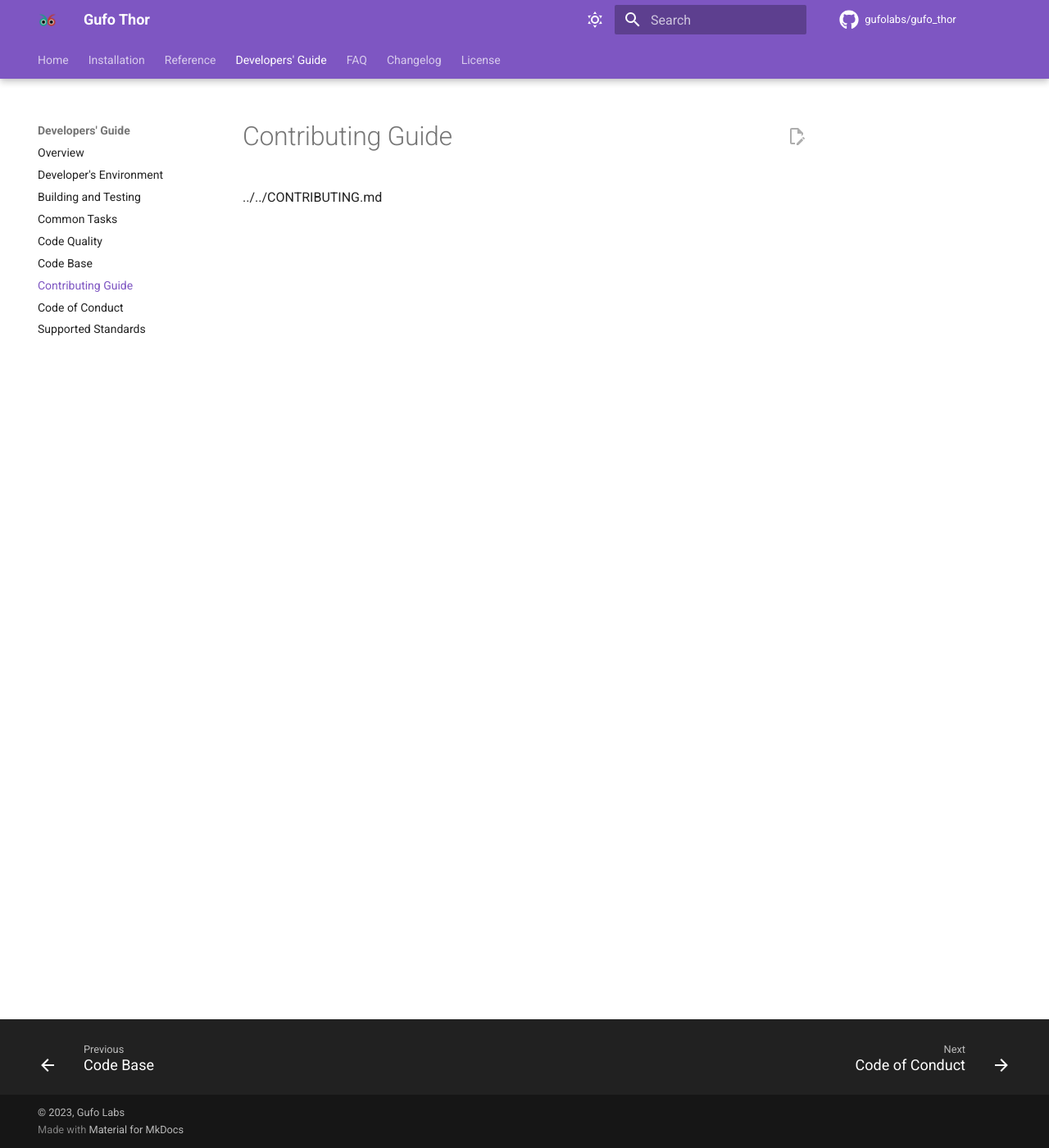
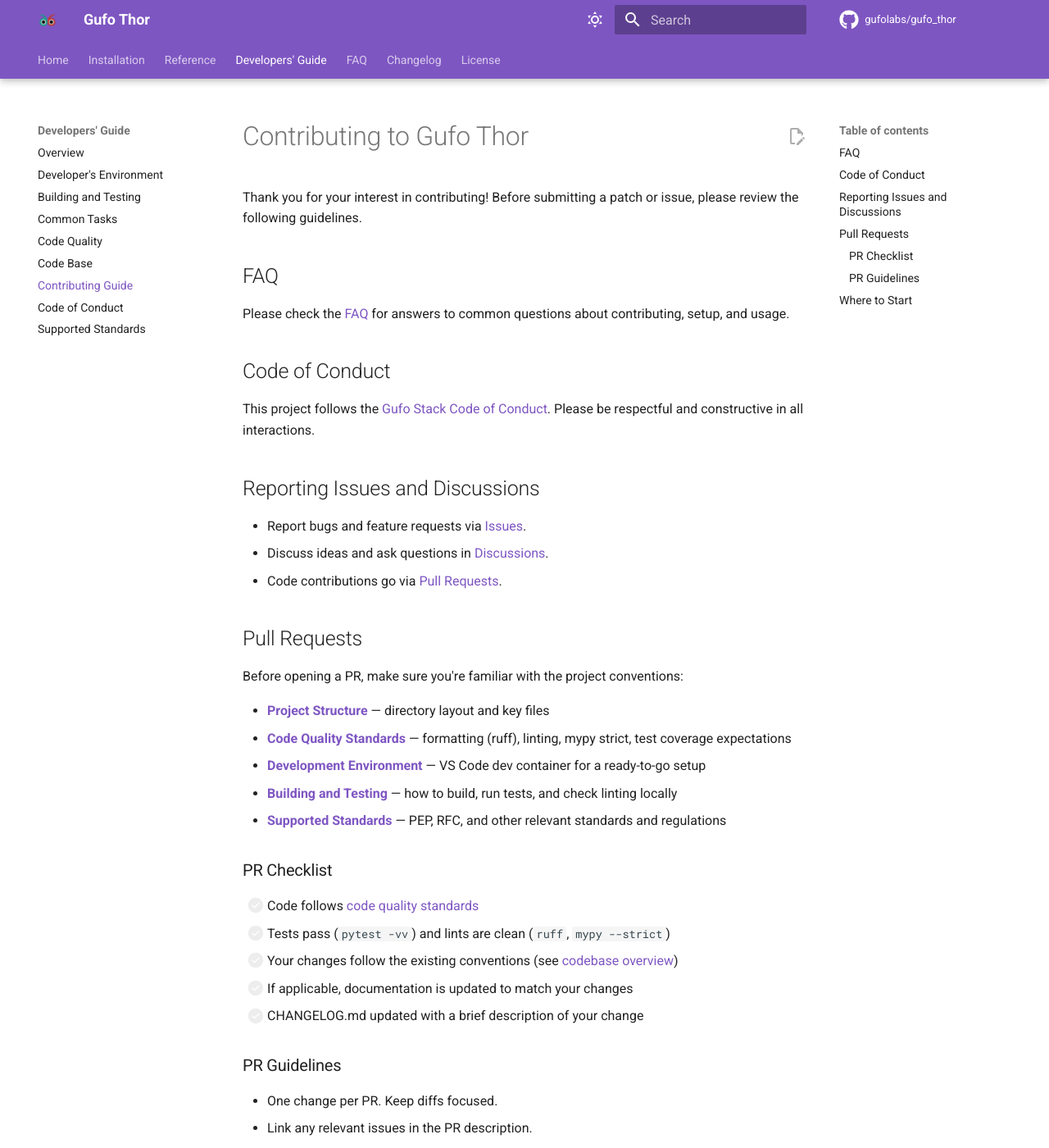
Before and after one commit to gufolabs/gufo_thor, an MkDocs documentation site: the page built from docs/dev/CONTRIBUTING.md, in a window 1280 px wide and 1400 px high. Shown: the whole window at 82% size. Built offline with MkDocs 1.6.1 and Material for MkDocs 9.7.7, drawn with Linux system fonts in a browser that asks for light colours; comment, search, counter and statistics services are not loaded; some of the changed text lies outside the part shown.

Commit message:
Fix links in contributing guide (#62)

```diff
--- a/docs/dev/CONTRIBUTING.md
+++ b/docs/dev/CONTRIBUTING.md
@@ -1 +1,47 @@
-../../CONTRIBUTING.md
+# Contributing to Gufo Thor
+
+Thank you for your interest in contributing! Before submitting a patch or issue, please review the following guidelines.
+
+## FAQ
+
+Please check the [FAQ](../faq.md) for answers to common questions about contributing, setup, and usage.
+
+## Code of Conduct
+
+This project follows the
+[Gufo Stack Code of Conduct](CODE_OF_CONDUCT.md). Please be respectful and constructive in all interactions.
+
+## Reporting Issues and Discussions
+
+- Report bugs and feature requests via [Issues](https://github.com/gufolabs/gufo_thor/issues).
+- Discuss ideas and ask questions in [Discussions](https://github.com/gufolabs/gufo_thor/discussions/).
+- Code contributions go via [Pull Requests](#pull-requests).
+
+## Pull Requests
+
+Before opening a PR, make sure you're familiar with the project conventions:
+
+- **[Project Structure](codebase.md)** — directory layout and key files
+- **[Code Quality Standards](codequality.md)** — formatting (ruff), linting, mypy strict, test coverage expectations
+- **[Development Environment](environment.md)** — VS Code dev container for a ready-to-go setup
+- **[Building and Testing](testing.md)** — how to build, run tests, and check linting locally
+- **[Supported Standards](standards.md)** — PEP, RFC, and other relevant standards and regulations
+
+### PR Checklist
+
+- [ ] Code follows [code quality standards](codequality.md)
+- [ ] Tests pass (`pytest -vv`) and lints are clean (`ruff`, `mypy --strict`)
+- [ ] Your changes follow the existing conventions (see [codebase overview](codebase.md))
+- [ ] If applicable, documentation is updated to match your changes
+- [ ] CHANGELOG.md updated with a brief description of your change
+
+### PR Guidelines
+
+- One change per PR. Keep diffs focused.
+- Link any relevant issues in the PR description.
+- Use a clear commit message (imperative mood, e.g., "add validation for X").
+- If your PR touches the configuration schema, make sure the config docs reflect the changes.
+
+## Where to Start
+
+New to the project? Check the [developer guide](index.md) for an overview of the codebase, tooling, and workflows.
```
